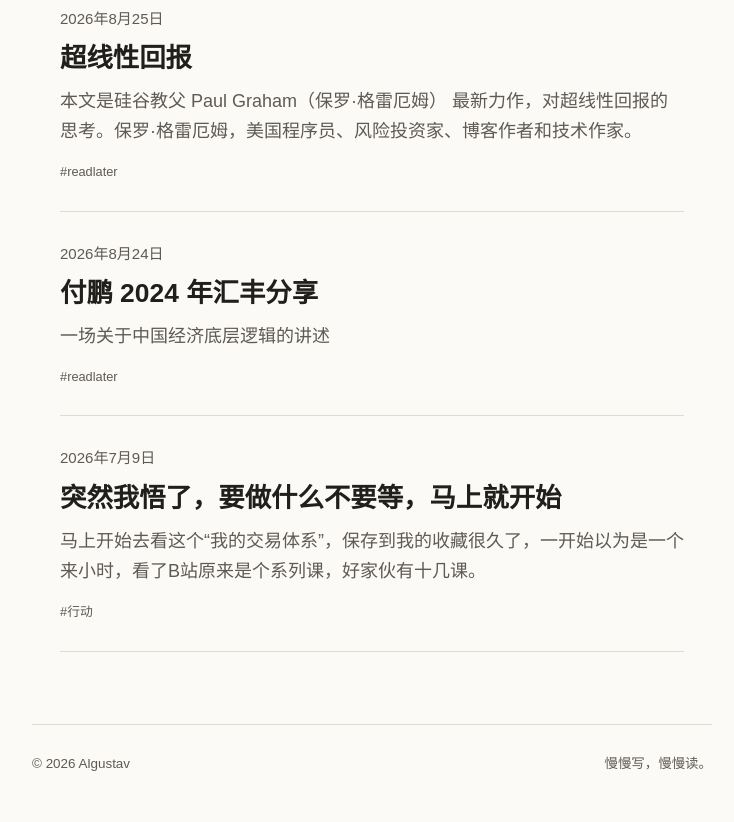
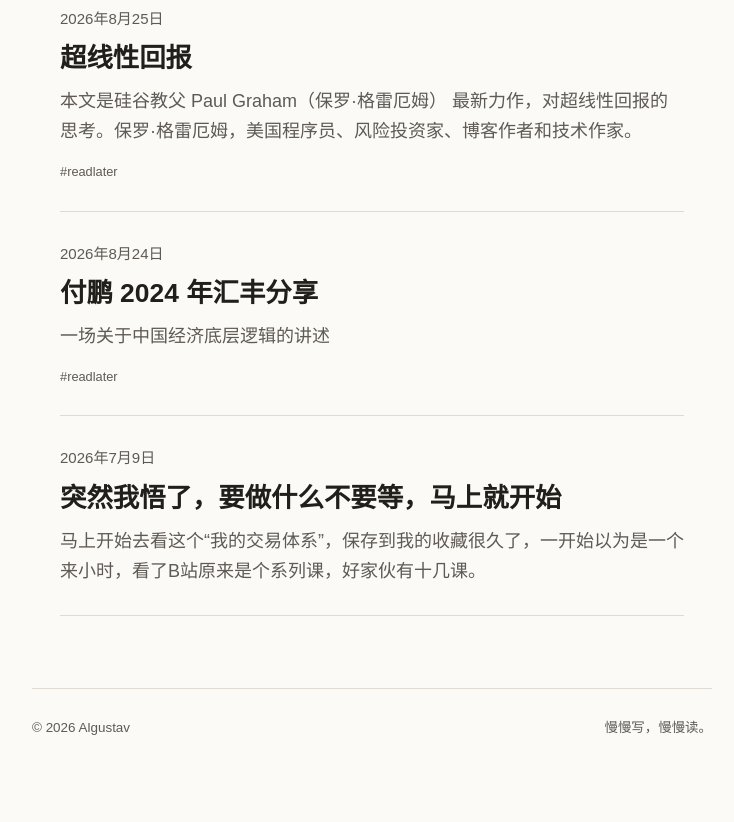
Before and after one commit to Algustav/myweb, an Astro site: page / in a window 1280 px wide. Shown: the part 1365-2187 px from the top of the page, without its empty margins (268-1002 px from the left). Built offline with nearby package versions, Linux system fonts and the light colour scheme; Astro itself is replaced by a stand-in of ours; a web font is replaced by a local one.

Commit message:
Update 文章 “20260709-突然我悟了，要做什么不要等，马上就开始”

```diff
--- a/src/content/blog/20260709-突然我悟了，要做什么不要等，马上就开始.md
+++ b/src/content/blog/20260709-突然我悟了，要做什么不要等，马上就开始.md
@@ -2,8 +2,7 @@
 title: 突然我悟了，要做什么不要等，马上就开始
 description: 马上开始去看这个“我的交易体系”，保存到我的收藏很久了，一开始以为是一个来小时，看了B站原来是个系列课，好家伙有十几课。
 pubDate: 2026-07-09
-tags:
-  - 行动
+tags: []
 ---
 马上开始去看这个“我的交易体系”，保存到我的收藏很久了，一开始以为是一个来小时，看了B站原来是个系列课，好家伙有十几课。
 总是等着合适的机会开始去看，但现在就是合适的机会，现在就去，开始比一个完美时机更重要。
```
